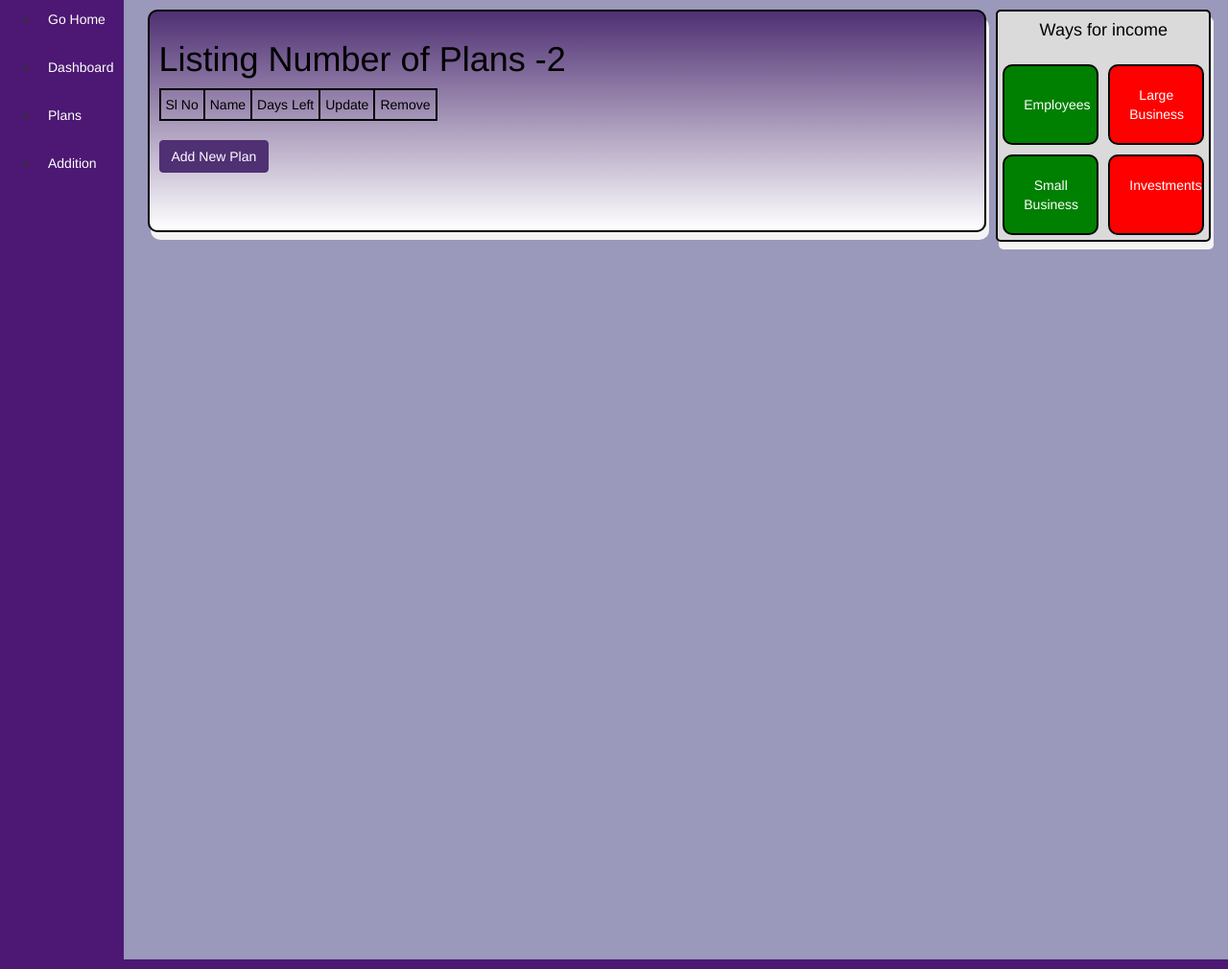
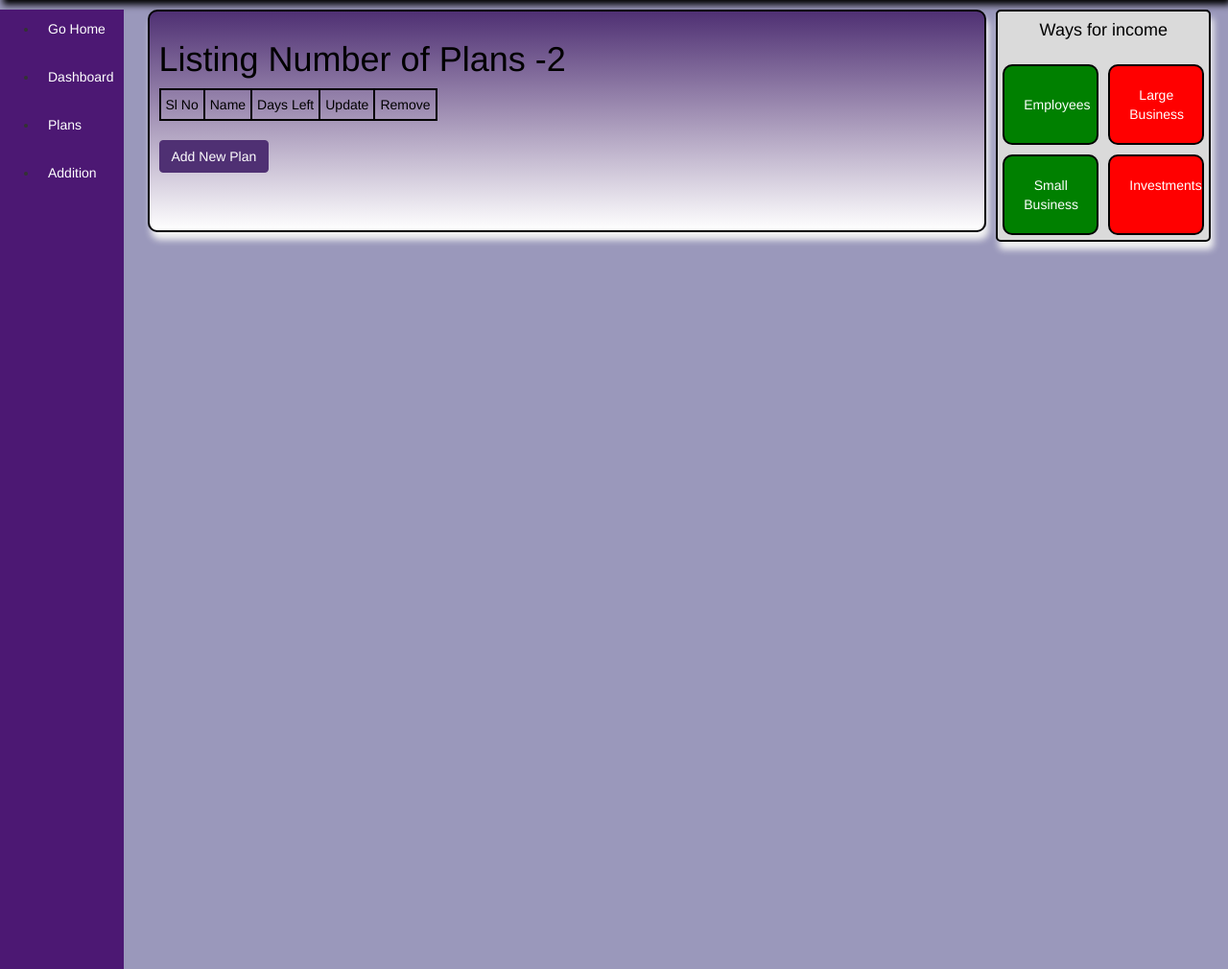
Before and after one commit to aashayvanpal/finantialanalyser, a Django app: page /plans in a window 1280 px wide. Shown: the part 60-1070 px from the top of the page at 96% size. Run offline with Django 3.2, Linux system fonts and the light colour scheme; some libraries are stand-ins or nearby versions.

Commit message:
css changes

```diff
--- a/templates/base.html
+++ b/templates/base.html
@@ -12,7 +12,7 @@
         background-color: #4c1873;
         width: max-content;
         height: 1000px;
-
+        margin-top: 10px;
     }
 
     #panel ul li {
--- a/templates/plan.html
+++ b/templates/plan.html
@@ -12,7 +12,7 @@
 
     .plan-list {
         background-image: linear-gradient(#4f3073, white);
-        box-shadow: 3px 8px #f3f3f3;
+        box-shadow: 3px 8px 7px #f3f3f3;
         padding: 10px;
         margin: 10px;
         border: 2px solid;
@@ -77,7 +77,7 @@
         color: white;
         margin-top: 10px;
         border-color: black;
-        box-shadow: 3px 8px #f3f3f3;
+        box-shadow: 3px 8px 7px #f3f3f3;
 
     }
 
```
Also changed, not shown: other parts of templates/base.html (+1 -0 lines).
